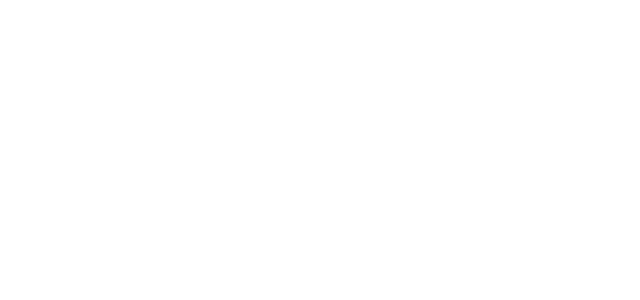
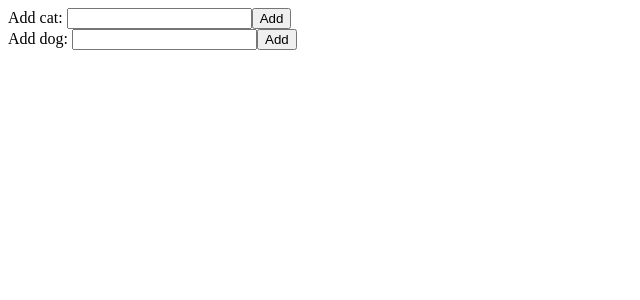
Before and after one commit to MykolaShvets/okten-react, a React (Create React App) app: page / in a window 1280 px wide. Shown: the top 300 px of the page, without its empty margins (0-640 px from the left). Built offline with nearby package versions, Linux system fonts and the light colour scheme.

Commit message:
additional rick&morty

```diff
--- a/src/App.js
+++ b/src/App.js
@@ -1,10 +1,72 @@
+import {useReducer} from "react";
+import Cat from "./components/Cat";
+import Dog from "./components/Dog";
+
+
+const reducer = (state, action) => {
+    switch (action.type) {
+        case 'cat':
+            return {...state, [action.field]: state.cats.push(action.payload)}
+        case 'dog':
+            return {...state, [action.field]: state.dogs.push(action.payload)}
+    }
+
+
+};
+
 
 function App() {
-  return (
-    <>
 
-    </>
-  );
+    const [state, dispatch] = useReducer(reducer,{cats: [], dogs: []});
+
+
+    console.log(state);
+    const catFormHandler = (e) => {
+        return dispatch({
+            type: 'cat',
+            field: e.target.name,
+            payload: e.target.cats.value
+        })
+    }
+
+    const dogFormHandler = (e) => {
+        return dispatch({
+            type: 'dog',
+            field: e.target.name,
+            payload: e.target[0].value
+        })
+    }
+
+    return (
+        <div>
+            <div>
+                <form onSubmit={(e) => {
+                    e.preventDefault()
+                    catFormHandler(e)
+
+                }}>
+                    <label>Add cat: <input type="text" name={'cats'}/></label>
+                    <button>Add</button>
+                </form>
+                <div>
+                    {state.cats && state.cats.map(cat => <Cat key={cat} cat={cat}/>)}
+                </div>
+            </div>
+
+            <div>
+                <form onSubmit={(e) => {
+                    e.preventDefault()
+                    dogFormHandler(e)
+                }}>
+                    <label>Add dog: <input type="text" name={'dogs'}/></label>
+                    <button>Add</button>
+                </form>
+                <div>
+                    {state.dogs.map(dog => <Dog key={dog} dog={dog}/>)}
+                </div>
+            </div>
+        </div>
+    );
 }
 
 export default App;
--- /dev/null
+++ b/src/components/Cat.js
@@ -0,0 +1,11 @@
+import React from 'react';
+
+const Cat = ({cat}) => {
+    return (
+        <div>
+            <h1>{cat}</h1>
+        </div>
+    );
+};
+
+export default Cat;
--- /dev/null
+++ b/src/components/Dog.js
@@ -0,0 +1,11 @@
+import React from 'react';
+
+const Dog = ({dog}) => {
+    return (
+        <div>
+            <h1>{dog}</h1>
+        </div>
+    );
+};
+
+export default Dog;
```
